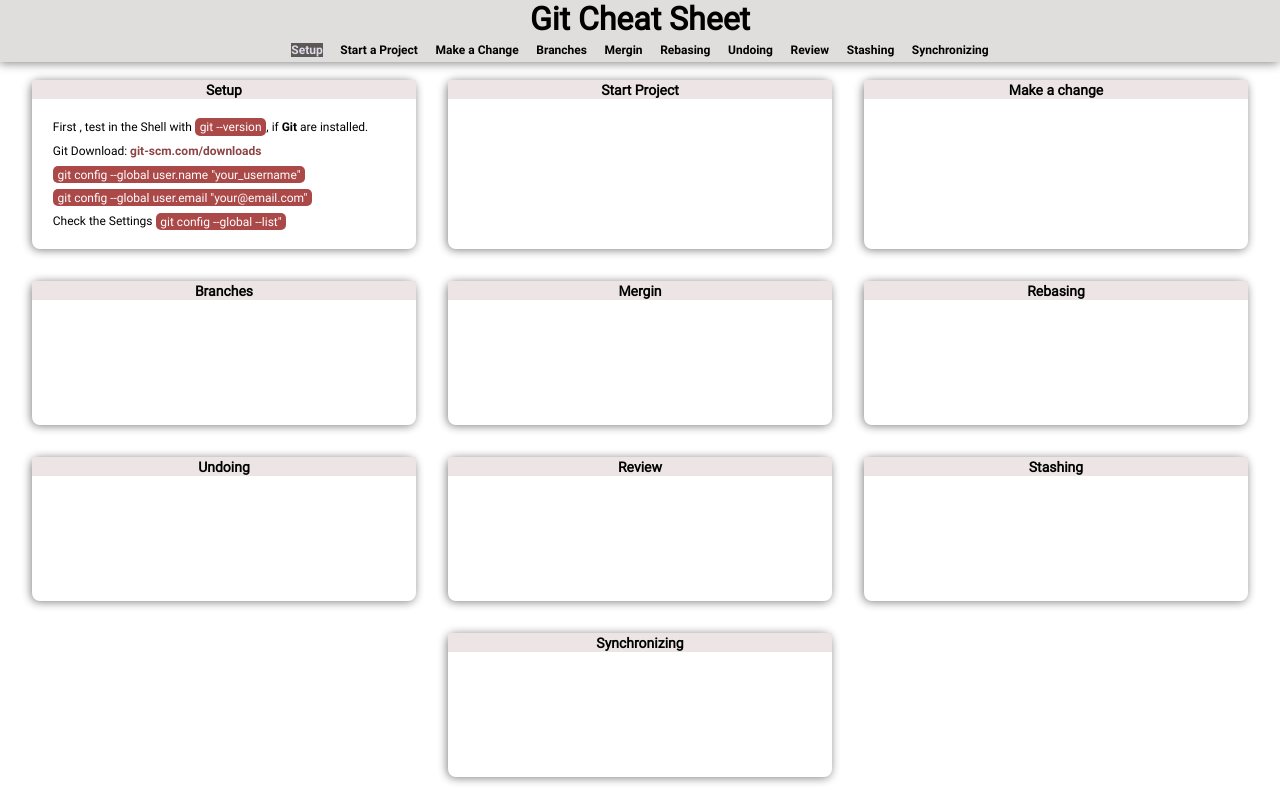
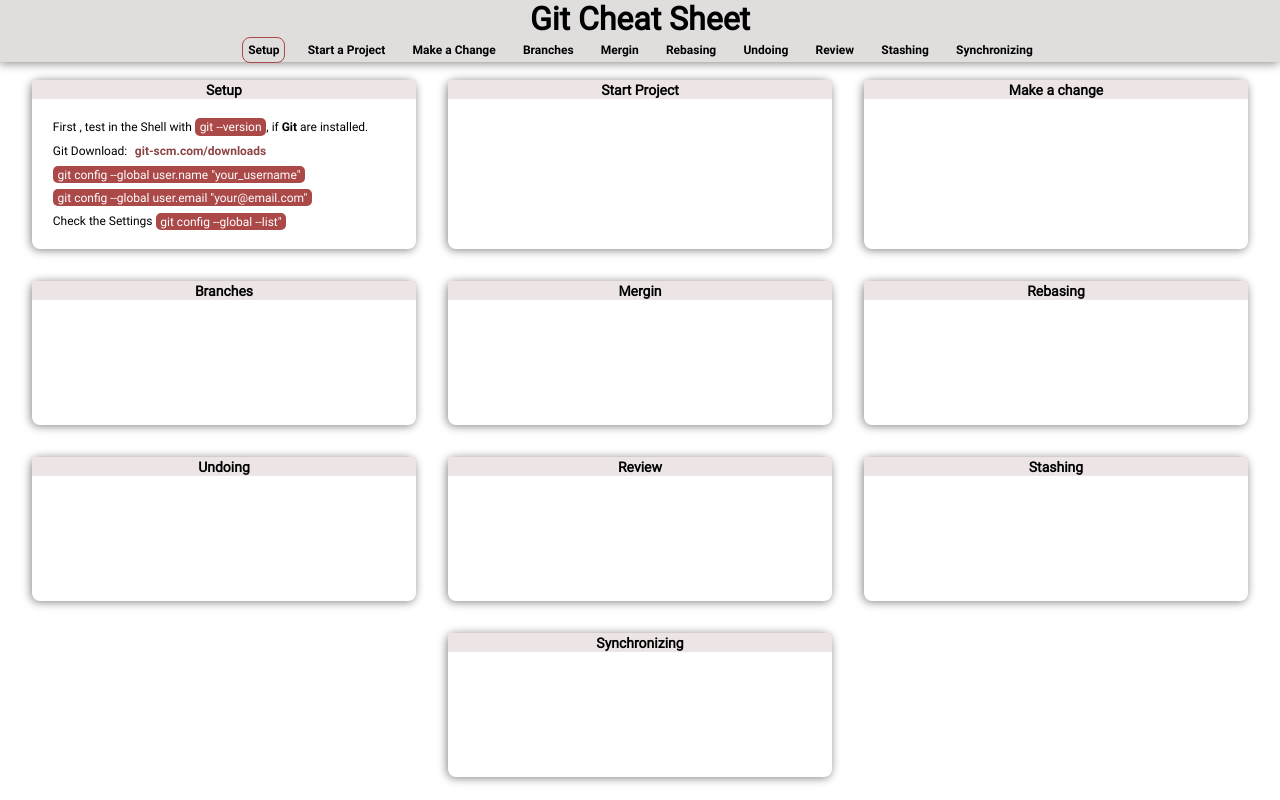
Before and after one commit to MariaRiosNavarro/gitSheet, a plain HTML site: page index.html in a window 1280 px wide. In both pictures the pointer is over the link "Setup". Drawn offline with Linux system fonts and the light colour scheme.

Commit message:
style changes

```diff
--- a/css/styles.css
+++ b/css/styles.css
@@ -34,12 +34,15 @@ a {
   text-decoration: none;
   color: rgb(141, 68, 68);
   font-family: Roboto-Bold, Arial, Helvetica, sans-serif;
+  padding: 0.3rem;
 }
 
-a:hover {
-  background-color: rgb(141, 68, 68);
-  color: whitesmoke;
+a:hover,
+.nav-link:hover {
+  border: 1px solid rgb(171, 72, 72);
   font-family: Roboto-Bold, Arial, Helvetica, sans-serif;
+  padding: 0.3rem;
+  border-radius: 8px;
 }
 
 code {
@@ -72,11 +75,8 @@ header {
   color: black;
   text-decoration: none;
   cursor: pointer;
-}
-
-.nav-link:hover {
-  color: rgb(221, 219, 232);
-  background-color: rgb(94, 87, 87);
+  padding: 0.3rem;
+  font-family: Roboto-Bold, Arial, Helvetica, sans-serif;
 }
 
 h1 {
```
